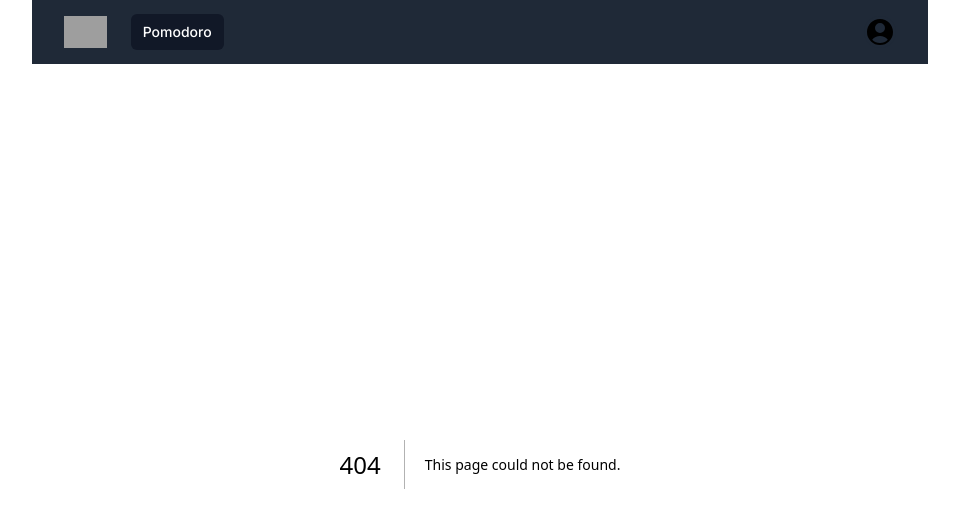
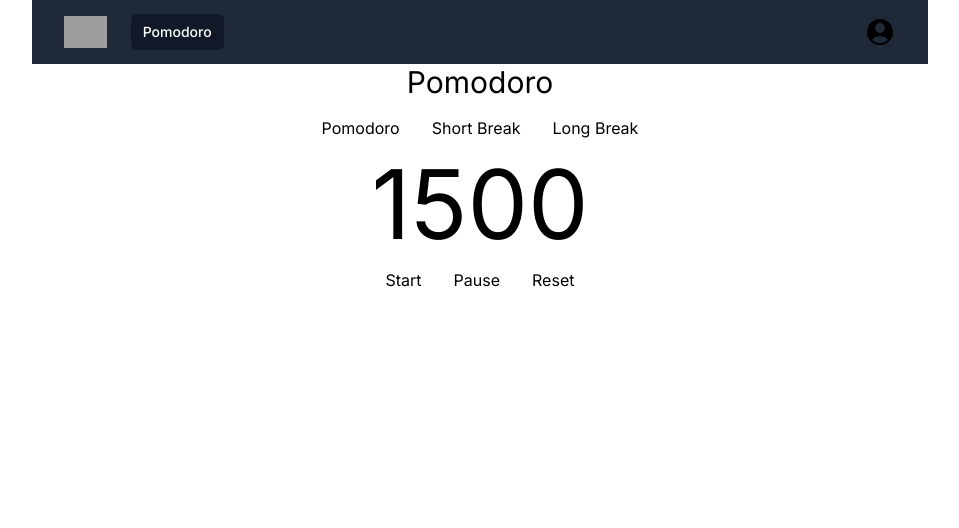
Before and after one commit to scisneros/neuralworks-test, a Next.js app in the folder neuralclocks/: page /pomodoro in a window 1280 px wide. Before the commit this address had no page. Shown: the top 528 px of the page, without its empty margins (160-1119 px from the left). Built offline with nearby package versions, Linux system fonts and the light colour scheme; grey boxes are pictures that could not be loaded.

Commit message:
Base timer layout

```diff
--- /dev/null
+++ b/neuralclocks/app/pomodoro/page.tsx
@@ -0,0 +1,48 @@
+"use client";
+
+import { useState } from "react";
+
+export default function Pomodoro() {
+  const [stage, setStage] = useState(0);
+
+  const stages: Array<{
+    id: number;
+    label: string;
+    duration: number;
+  }> = [
+    {
+      id: 0,
+      label: "Pomodoro",
+      duration: 25 * 60,
+    },
+    {
+      id: 1,
+      label: "Short Break",
+      duration: 5 * 60,
+    },
+    {
+      id: 2,
+      label: "Long Break",
+      duration: 15 * 60,
+    },
+  ];
+
+  return (
+    <div className="text-center">
+      <h1>Pomodoro</h1>
+      {stages.map((step) => (
+        <button
+          className="mx-4 mt-4"
+          key={step.id}
+          onClick={() => setStage(step.id)}
+        >
+          {step.label}
+        </button>
+      ))}
+      <div className="mt-4 text-8xl">{stages[stage].duration}</div>
+      <button className="mx-4 mt-4">Start</button>
+      <button className="mx-4 mt-4">Pause</button>
+      <button className="mx-4 mt-4">Reset</button>
+    </div>
+  );
+}
```
